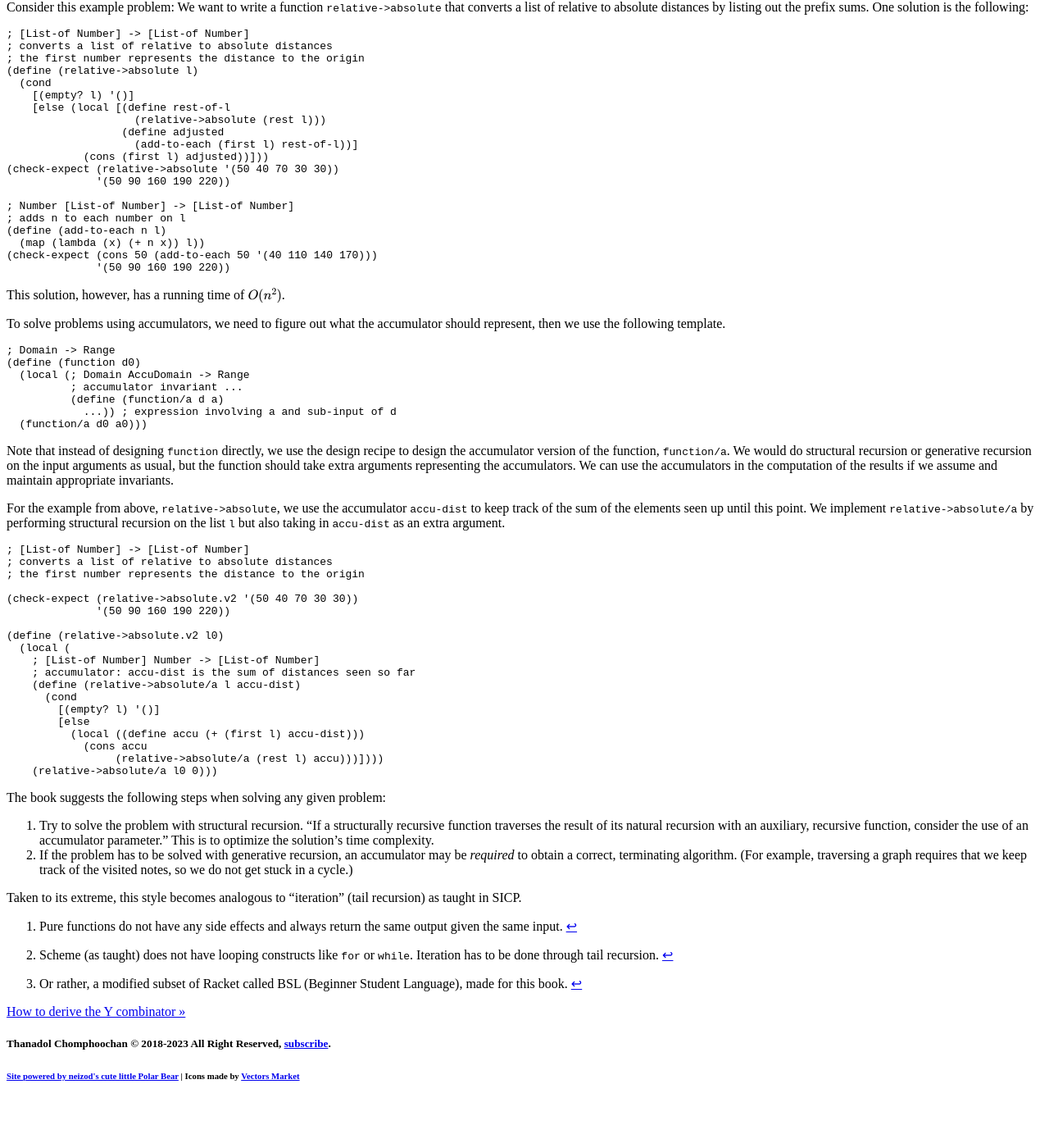
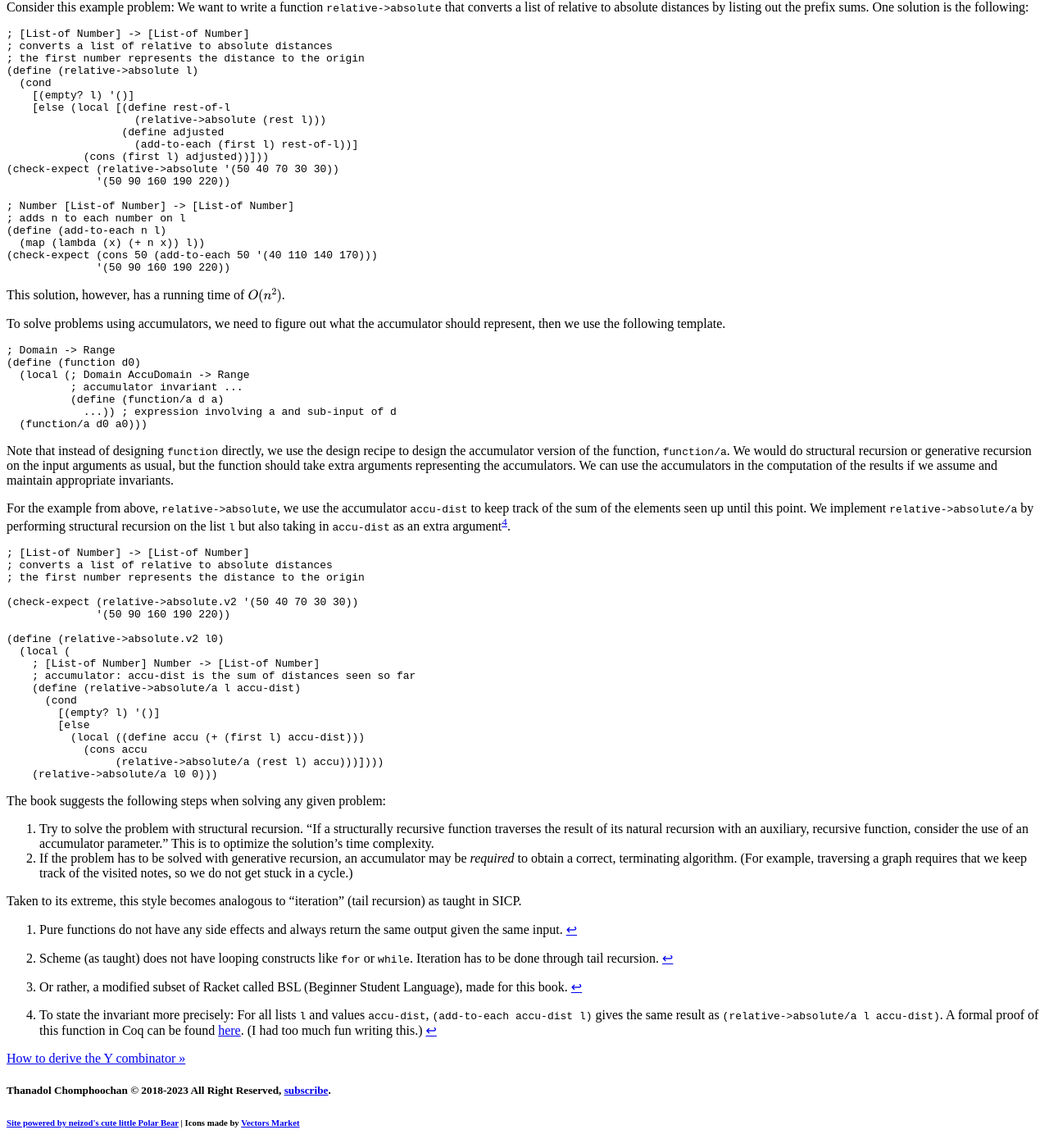
Before and after one commit to tchomphoochan/tchomphoochan.github.io, a Jekyll site: the page built from _posts/2023-04-05-htdp-review.md, in a window 1280 px wide and 1400 px high, scrolled down 14588 px. Shown: the whole window at 82% size. Built offline with Jekyll 4.4.1, drawn with Linux system fonts in a browser that asks for light colours; some web fonts are replaced; formulas are drawn with MathJax 3; comment, search, counter and statistics services are not loaded; before the commit the page ends 15931 px from its top, so only the background shows below that.

Commit message:
Add proof

````diff
--- a/_posts/2023-04-05-htdp-review.md
+++ b/_posts/2023-04-05-htdp-review.md
@@ -876,7 +876,11 @@ To solve problems using accumulators, we need to figure out what the accumulator
 
 Note that instead of designing `function` directly, we use the design recipe to design the accumulator version of the function, `function/a`. We would do structural recursion or generative recursion on the input arguments as usual, but the function should take extra arguments representing the accumulators. We can use the accumulators in the computation of the results if we assume and maintain appropriate invariants.
 
-For the example from above, `relative->absolute`, we use the accumulator `accu-dist` to keep track of the sum of the elements seen up until this point. We implement `relative->absolute/a` by performing structural recursion on the list `l` but also taking in `accu-dist` as an extra argument.
+For the example from above, `relative->absolute`, we use the accumulator `accu-dist` to keep track of the sum of the elements seen up until this point. We implement `relative->absolute/a` by performing structural recursion on the list `l` but also taking in `accu-dist` as an extra argument[^proof].
+
+[^proof]: To state the invariant more precisely: For all lists `l` and values `accu-dist`, `(add-to-each accu-dist l)` gives the same result as `(relative->absolute/a l accu-dist)`. A formal proof of this function in Coq can be found [here][proof-file]. (I had too much fun writing this.)
+
+[proof-file]: /post-extensions/htdp-review/relative_to_abs.v
 
 ```scheme
 ; [List-of Number] -> [List-of Number]
````
Also changed, not shown: 1 other file.
